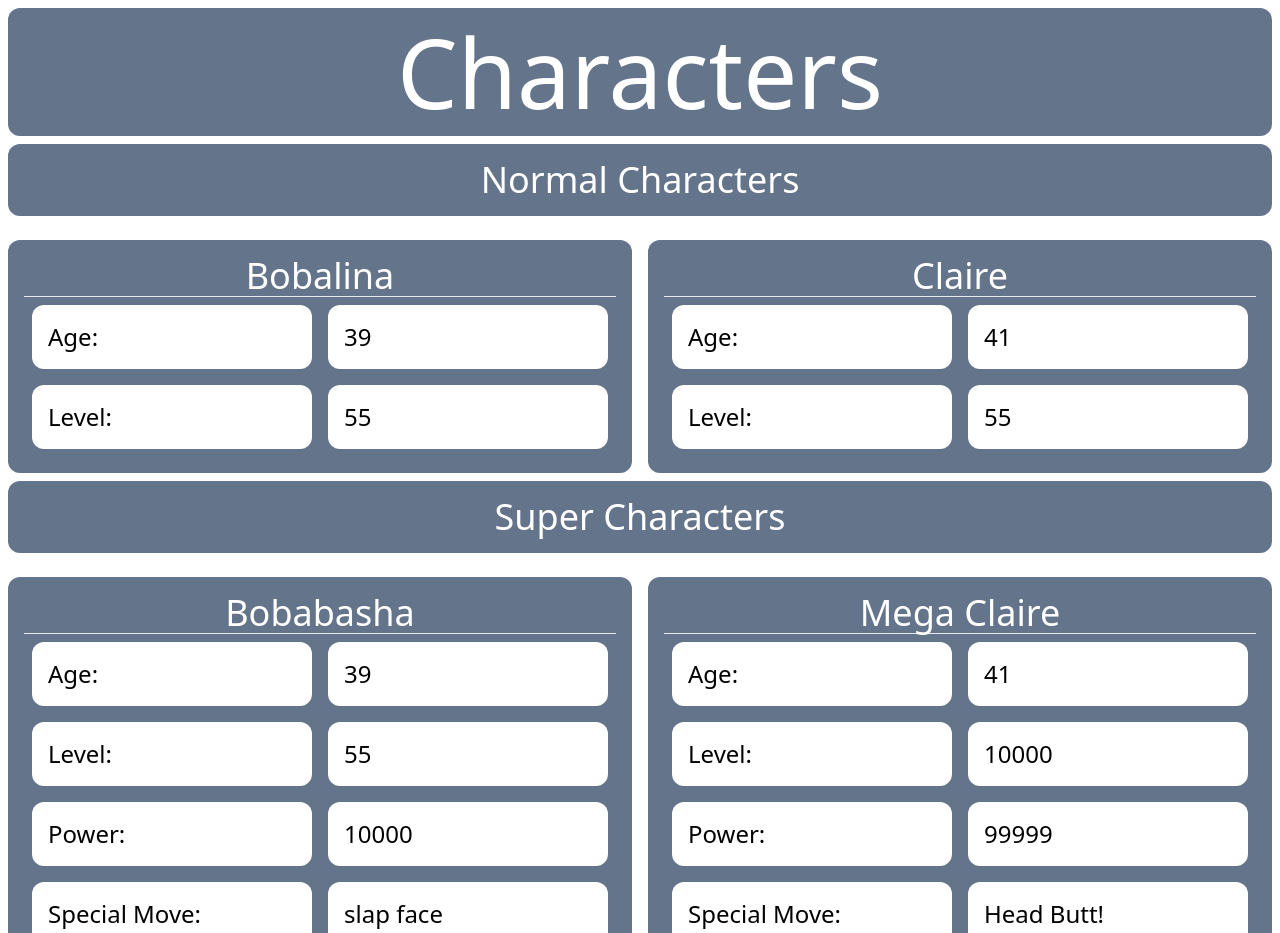
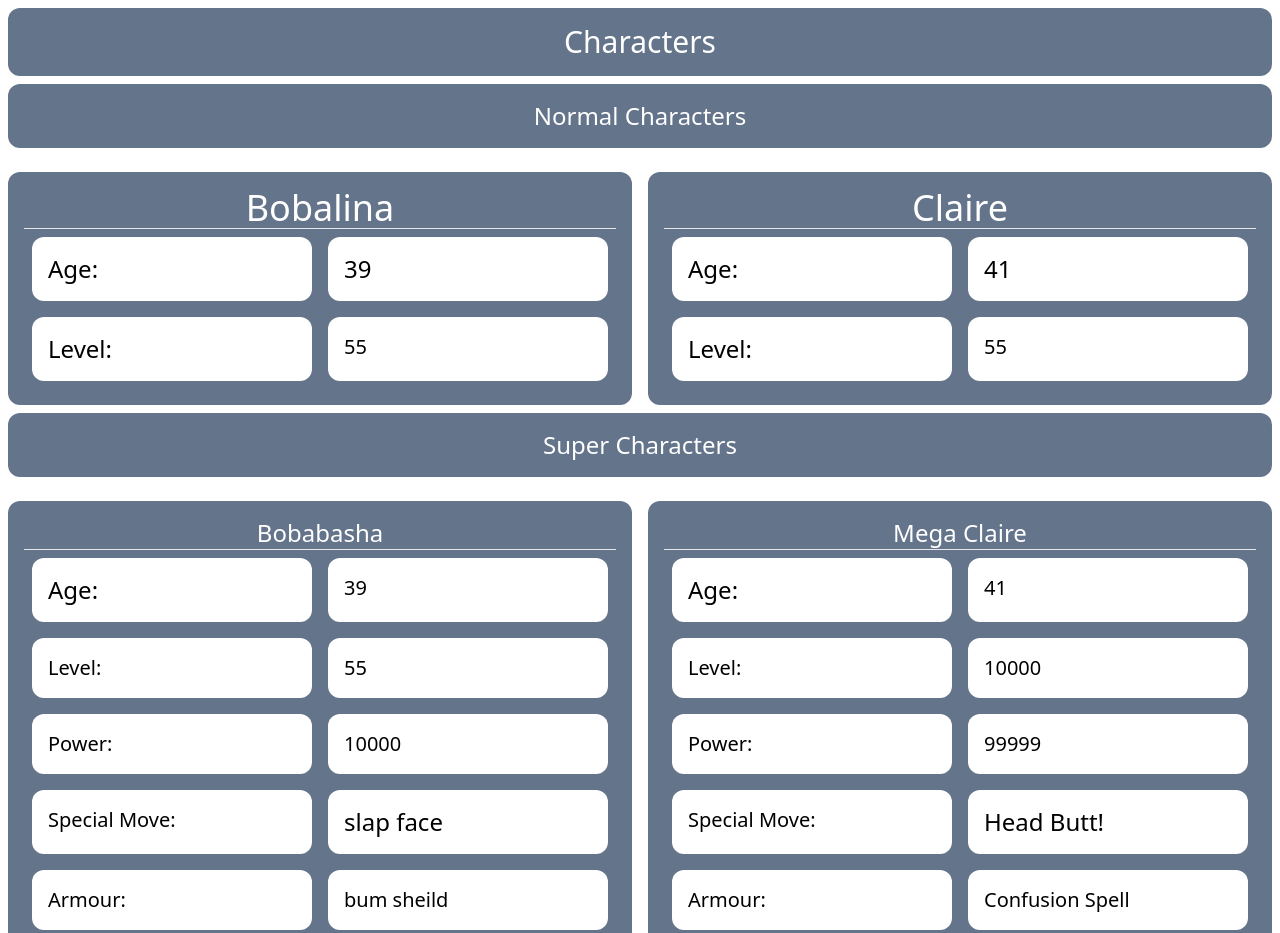
Before and after one commit to SmagicJones/characterVite, a React (Vite) app: page / in a window 1280 px wide. Shown: the top 933 px of the page. Built offline with nearby package versions, Linux system fonts and the light colour scheme.

Commit message:
responsive font size

```diff
--- a/src/App.tsx
+++ b/src/App.tsx
@@ -70,7 +70,7 @@ function App() {
         <div className="grid grid-cols-1">
           <div className="bg-slate-500 rounded-xl text-white p-4">
             <div className="text-center">
-              <h1 className="text-8xl">Characters</h1>
+              <h1 className="text-8xl sm:text-3xl">Characters</h1>
             </div>
           </div>
         </div>
@@ -79,7 +79,7 @@ function App() {
         <div className="grid grid-cols-1 m-2">
           <div className="bg-slate-500 rounded-xl text-white p-4">
             <div className="text-center">
-              <h3 className="text-4xl">Normal Characters</h3>
+              <h3 className="text-4xl sm:text-2xl">Normal Characters</h3>
             </div>
           </div>
         </div>
@@ -102,13 +102,13 @@ function App() {
                       <h3 className="text-2xl">Age:</h3>
                     </div>
                     <div className="bg-white rounded-xl text-black p-4">
-                      <h3 className="text-2xl">{person.age}</h3>
+                      <h3 className="text-2xl sm:text-1xl">{person.age}</h3>
                     </div>
                     <div className="bg-white rounded-xl text-black p-4">
                       <h3 className="text-2xl">Level:</h3>
                     </div>
                     <div className="bg-white rounded-xl text-black p-4">
-                      <h3 className="text-2xl">{person.level}</h3>
+                      <h3 className="text-2xl sm:text-xl">{person.level}</h3>
                     </div>
                   </div>
                 </div>
@@ -120,7 +120,7 @@ function App() {
         <div className="grid grid-cols-1 m-2">
           <div className="bg-slate-500 rounded-xl text-white p-4">
             <div className="text-center">
-              <h3 className="text-4xl">Super Characters</h3>
+              <h3 className="text-4xl sm:text-2xl">Super Characters</h3>
             </div>
           </div>
         </div>
@@ -133,7 +133,7 @@ function App() {
                 className="bg-slate-500 rounded-xl text-white p-4"
               >
                 <div className="text-center">
-                  <h3 className="text-4xl">{person.name}</h3>
+                  <h3 className="text-4xl sm:text-2xl">{person.name}</h3>
                   <hr />
                 </div>
 
@@ -143,31 +143,31 @@ function App() {
                       <h3 className="text-2xl">Age:</h3>
                     </div>
                     <div className="bg-white rounded-xl text-black p-4">
-                      <h3 className="text-2xl">{person.age}</h3>
+                      <h3 className="text-2xl sm:text-xl">{person.age}</h3>
                     </div>
                     <div className="bg-white rounded-xl text-black p-4">
-                      <h3 className="text-2xl">Level:</h3>
+                      <h3 className="text-2xl sm:text-xl">Level:</h3>
                     </div>
                     <div className="bg-white rounded-xl text-black p-4">
-                      <h3 className="text-2xl">{person.level}</h3>
+                      <h3 className="text-2xl sm:text-xl">{person.level}</h3>
                     </div>
                     <div className="bg-white rounded-xl text-black p-4">
-                      <h3 className="text-2xl">Power:</h3>
+                      <h3 className="text-2xl sm:text-xl">Power:</h3>
                     </div>
                     <div className="bg-white rounded-xl text-black p-4">
-                      <h3 className="text-2xl">{person.power}</h3>
+                      <h3 className="text-2xl sm:text-xl">{person.power}</h3>
                     </div>
                     <div className="bg-white rounded-xl text-black p-4">
-                      <h3 className="text-2xl">Special Move:</h3>
+                      <h3 className="text-2xl sm:text-xl">Special Move:</h3>
                     </div>
                     <div className="bg-white rounded-xl text-black p-4">
                       <h3 className="text-2xl">{person.special}</h3>
                     </div>
                     <div className="bg-white rounded-xl text-black p-4">
-                      <h3 className="text-2xl">Armour:</h3>
+                      <h3 className="text-2xl sm:text-xl">Armour:</h3>
                     </div>
                     <div className="bg-white rounded-xl text-black p-4">
-                      <h3 className="text-2xl">{person.armour}</h3>
+                      <h3 className="text-2xl sm:text-xl">{person.armour}</h3>
                     </div>
                   </div>
                 </div>
```
